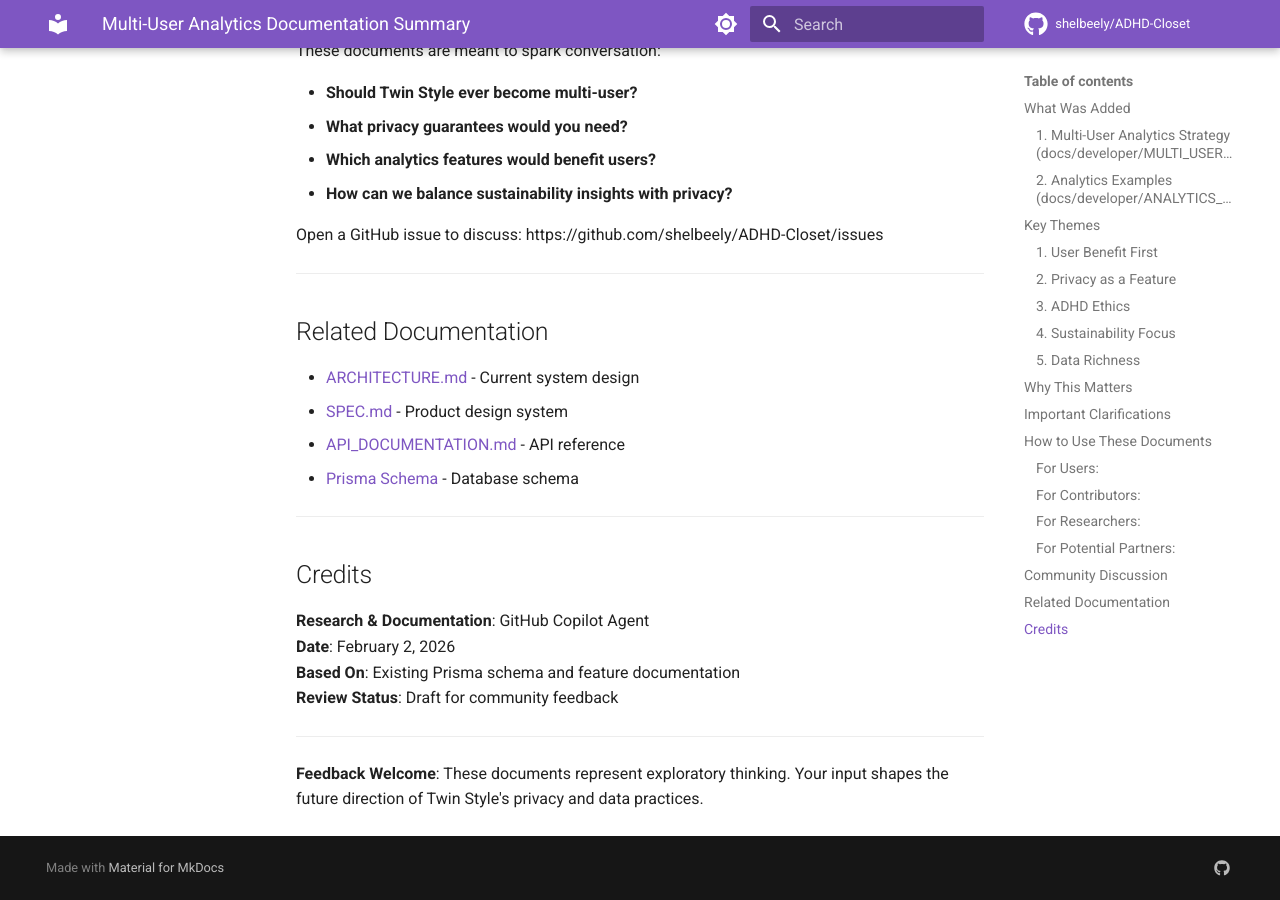
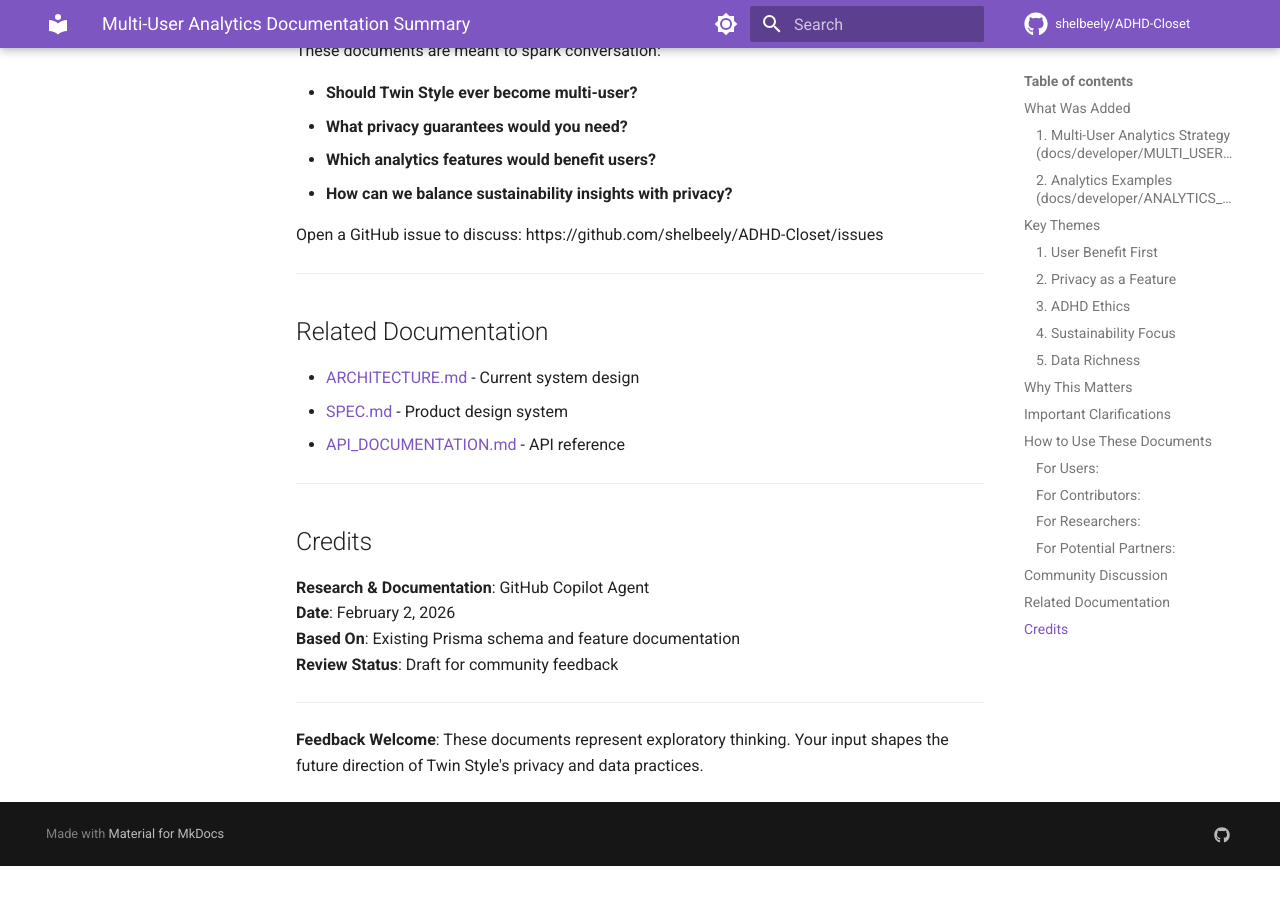
Before and after one commit to shelbeely/ADHD-Closet, an MkDocs documentation site: the page built from docs/developer/ANALYTICS_SUMMARY.md, in a window 1280 px wide and 900 px high, scrolled down 4675 px. Built offline with MkDocs 1.6.1 and Material for MkDocs 9.7.7, drawn with Linux system fonts in a browser that asks for light colours; comment, search, counter and statistics services are not loaded; after the commit the page ends 5541 px from its top, so only the background shows below that.

Commit message:
Fix broken documentation links in ANALYTICS_SUMMARY.md

```diff
--- a/docs/developer/ANALYTICS_SUMMARY.md
+++ b/docs/developer/ANALYTICS_SUMMARY.md
@@ -174,10 +174,9 @@ Open a GitHub issue to discuss: https://github.com/shelbeely/ADHD-Closet/issues
 
 ## Related Documentation
 
-- [ARCHITECTURE.md](developer/ARCHITECTURE.md) - Current system design
-- [SPEC.md](developer/SPEC.md) - Product design system
-- [API_DOCUMENTATION.md](api/API_DOCUMENTATION.md) - API reference
-- [Prisma Schema](../app/prisma/schema.prisma) - Database schema
+- [ARCHITECTURE.md](ARCHITECTURE.md) - Current system design
+- [SPEC.md](SPEC.md) - Product design system
+- [API_DOCUMENTATION.md](../api/API_DOCUMENTATION.md) - API reference
 
 ---
 
```
